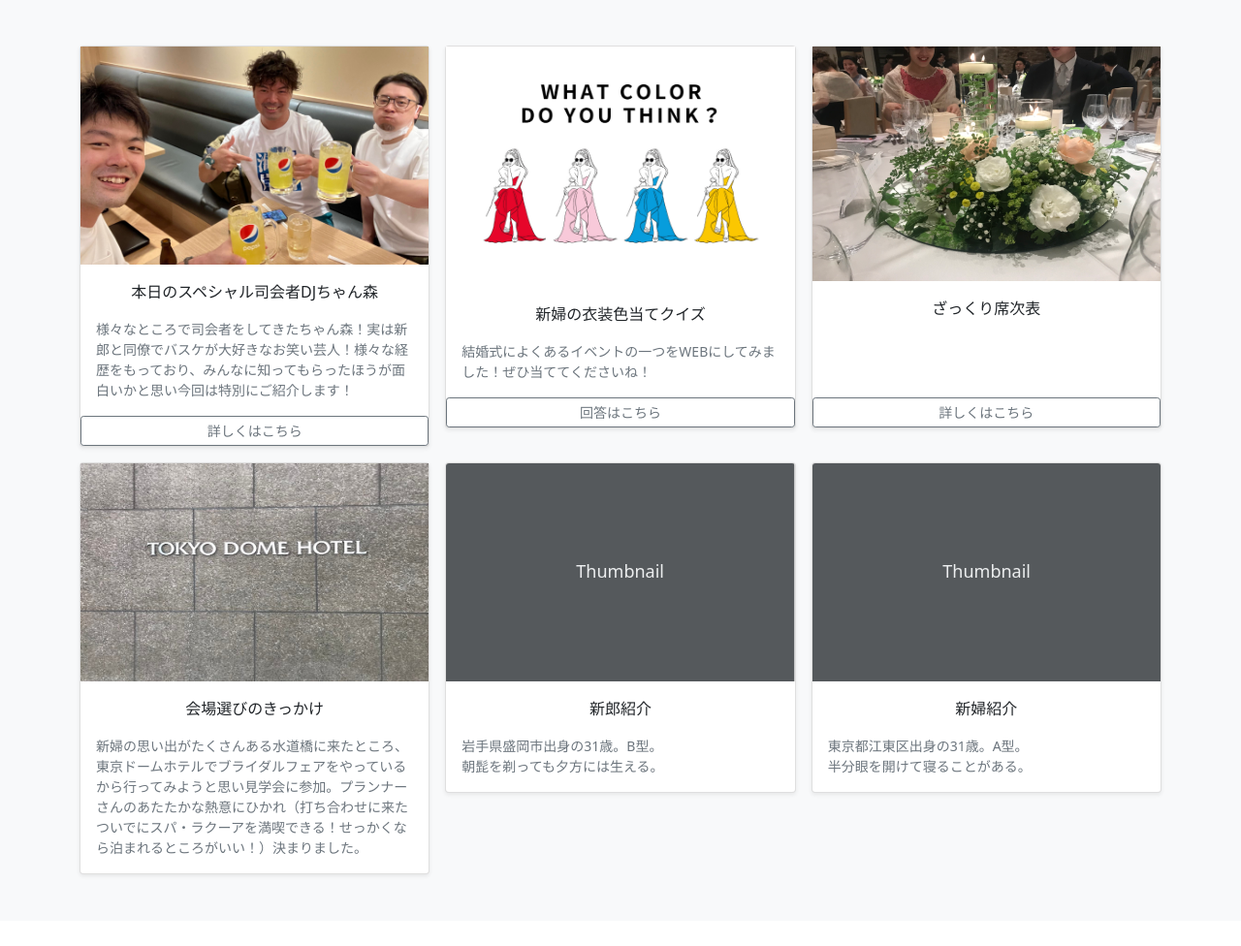
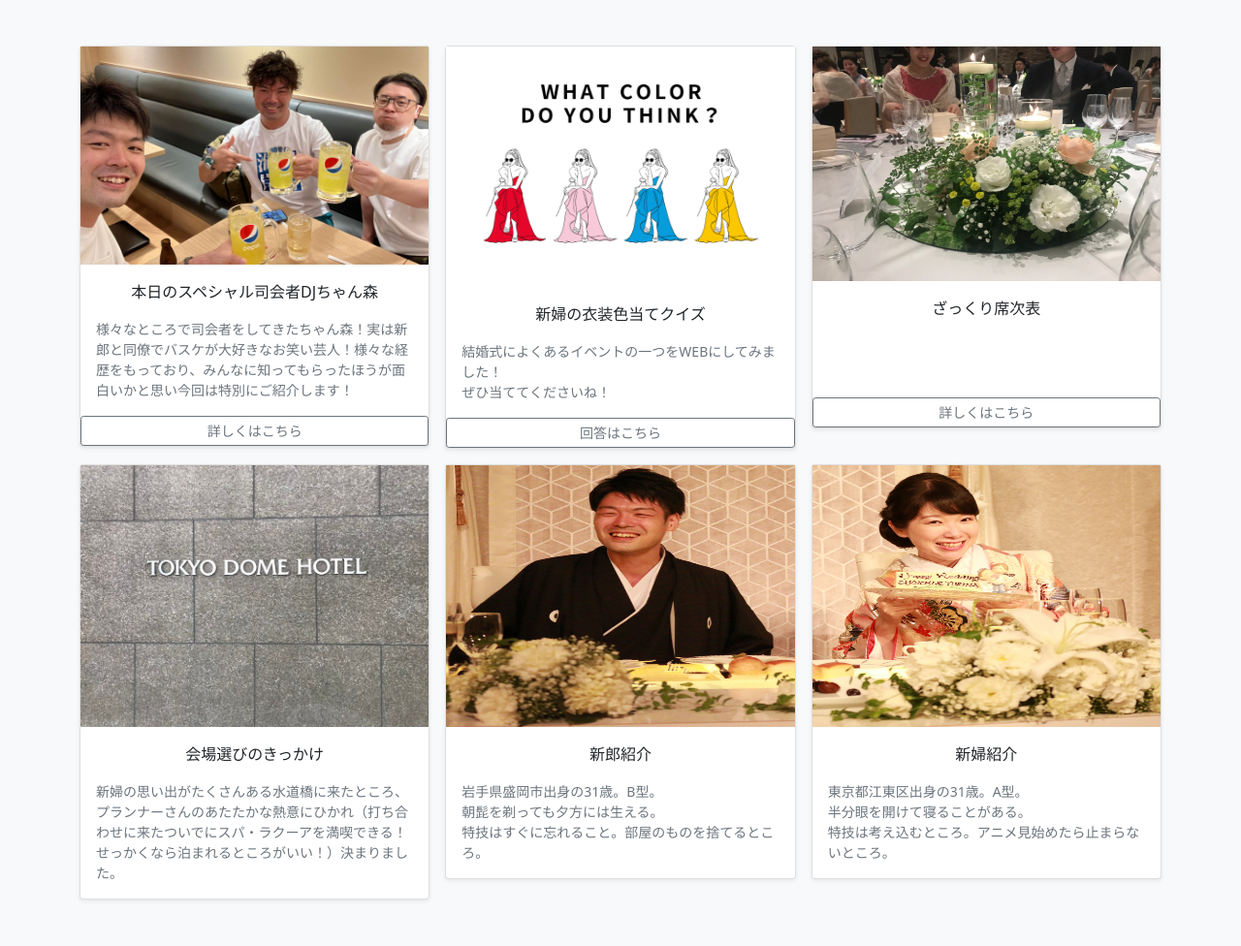
Before and after one commit to katoyurina/wedding, a Django app: page / in a window 1280 px wide. Shown: the part 441-1417 px from the top of the page at 97% size. Before the commit the page ends 1346 px from the top, so only its background shows below. Run offline with Django 4.2, Linux system fonts and the light colour scheme.

Commit message:
therd commit

```diff
--- a/dressing/templates/dressing/party.html
+++ b/dressing/templates/dressing/party.html
@@ -105,18 +105,18 @@
             <div class="card-body">
               <p style="text-align:center" class="card-text">新婦の衣装色当てクイズ</p>
               <div class="d-flex justify-content-between align-items-center">
-              <small class="text-muted">結婚式によくあるイベントの一つをWEBにしてみました！ぜひ当ててくださいね！</small>
+              <small class="text-muted">結婚式によくあるイベントの一つをWEBにしてみました！<br>ぜひ当ててくださいね！</small>
              </div>
             </div>
             <div class="btn-group">
-                  <a href="index" button type="button" class="btn btn-sm btn-outline-secondary">回答はこちら</button></a>
+                  <a href="index" button type="button" class="btn btn-sm btn-outline-secondary">回答はこちら</a>
             </div>
           </div>
         </div>
 
         <div class="col">
           <div class="card shadow-sm">
-            <a href="WD.pdf"><img src="{% static "images/IMG_0304.jpg" %}" alt="seat" width="100%" height{% load static %}="242"></a>
+            <a href="index2"><img src="{% static "images/IMG_0304.jpg" %}" alt="seat" width="100%" height{% load static %}="242"></a>
 
             <div class="card-body">
               <p style="text-align:center" class="card-text">ざっくり席次表</p>
@@ -125,43 +125,44 @@
             </div>
             <br></br>
             <div class="btn-group">
-                <button type="button" class="btn btn-sm btn-outline-secondary">詳しくはこちら</button>
+              <a href="index2" button type="button" class="btn btn-sm btn-outline-secondary">詳しくはこちら</a>
             </div>
           </div>
         </div>
 
         <div class="col">
           <div class="card shadow-sm">
-            <a href="https://www.tokyodome-hotels.co.jp"><img src="{% static "images/tokyo_dome_hotel.jpg" %}" alt="hotel" width="100%" height="225"></a>
+            <a href="https://www.tokyodome-hotels.co.jp"><img src="{% static "images/tokyo_dome_hotel.jpg" %}" alt="hotel" width="100%" height="270"></a>
 
             <div class="card-body">
               <p style="text-align:center" class="card-text">会場選びのきっかけ</p>
               <div class="d-flex justify-content-between align-items-center">
-                <small class="text-muted">新婦の思い出がたくさんある水道橋に来たところ、東京ドームホテルでブライダルフェアをやっているから行ってみようと思い見学会に参加。プランナーさんのあたたかな熱意にひかれ（打ち合わせに来たついでにスパ・ラクーアを満喫できる！せっかくなら泊まれるところがいい！）決まりました。</small>
+                <small class="text-muted">新婦の思い出がたくさんある水道橋に来たところ、プランナーさんのあたたかな熱意にひかれ（打ち合わせに来たついでにスパ・ラクーアを満喫できる！せっかくなら泊まれるところがいい！）決まりました。</small>
               </div>
             </div>
           </div>
         </div>
         <div class="col">
           <div class="card shadow-sm">
-            <svg class="bd-placeholder-img card-img-top" width="100%" height="225" xmlns="http://www.w3.org/2000/svg" role="img" aria-label="Placeholder: Thumbnail" preserveAspectRatio="xMidYMid slice" focusable="false"><title>Placeholder</title><rect width="100%" height="100%" fill="#55595c"/><text x="50%" y="50%" fill="#eceeef" dy=".3em">Thumbnail</text></svg>
+            <img src="{% static "images/IMG_8940.jpg" %}" alt="shouichi" width="100%" height="270">
 
             <div class="card-body">
               <p style="text-align:center" class="card-text">新郎紹介</p>
               <div class="d-flex justify-content-between align-items-center">
-                <small class="text-muted">岩手県盛岡市出身の31歳。B型。<br>朝髭を剃っても夕方には生える。</small>
+                <small class="text-muted">岩手県盛岡市出身の31歳。B型。<br>朝髭を剃っても夕方には生える。</br>特技はすぐに忘れること。部屋のものを捨てるところ。</small>
               </div>
             </div>
           </div>
         </div>
         <div class="col">
           <div class="card shadow-sm">
-            <svg class="bd-placeholder-img card-img-top" width="100%" height="225" xmlns="http://www.w3.org/2000/svg" role="img" aria-label="Placeholder: Thumbnail" preserveAspectRatio="xMidYMid slice" focusable="false"><title>Placeholder</title><rect width="100%" height="100%" fill="#55595c"/><text x="50%" y="50%" fill="#eceeef" dy=".3em">Thumbnail</text></svg>
+            <img src="{% static "images/IMG_8978.jpg" %}" alt="yurina" width="100%" height="270">
+
 
             <div class="card-body">
               <p style="text-align:center" class="card-text">新婦紹介</p>
               <div class="d-flex justify-content-between align-items-center">
-                <small class="text-muted">東京都江東区出身の31歳。A型。<br>半分眼を開けて寝ることがある。</small>
+                <small class="text-muted">東京都江東区出身の31歳。A型。<br>半分眼を開けて寝ることがある。</br>特技は考え込むところ。アニメ見始めたら止まらないところ。</small>
               </div>
             </div>
           </div>
--- a/dressing/urls.py
+++ b/dressing/urls.py
@@ -8,4 +8,5 @@
      path('index',views.index, name='index'),
      path('party',views.party, name='party'),
      path('index1',views.index1, name='index1'),
+     path('index2',views.index2, name='index2'),
 ]
--- a/dressing/views.py
+++ b/dressing/views.py
@@ -31,3 +31,6 @@
 
 def index1(request):
     return render(request, 'dressing/index1.html')
+
+def index2(request):
+    return render(request, 'dressing/index2.html')
```
Also changed, not shown: dressing/templates/dressing/index2.html (added, +116 -0 lines), db.sqlite3, dressing/static/images/IMG_8940.JPG (added), dressing/static/images/IMG_8978.JPG (added), dressing/static/images/seat.jpg (renamed from dressing/templates/dressing/seat.jpg), 2 other files.
